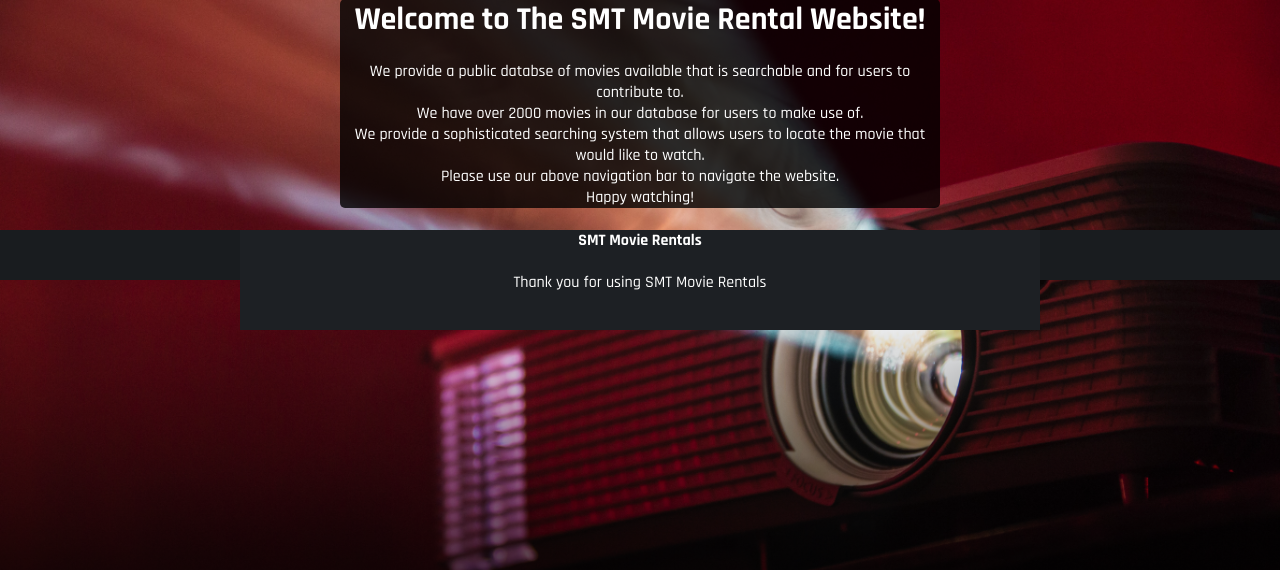
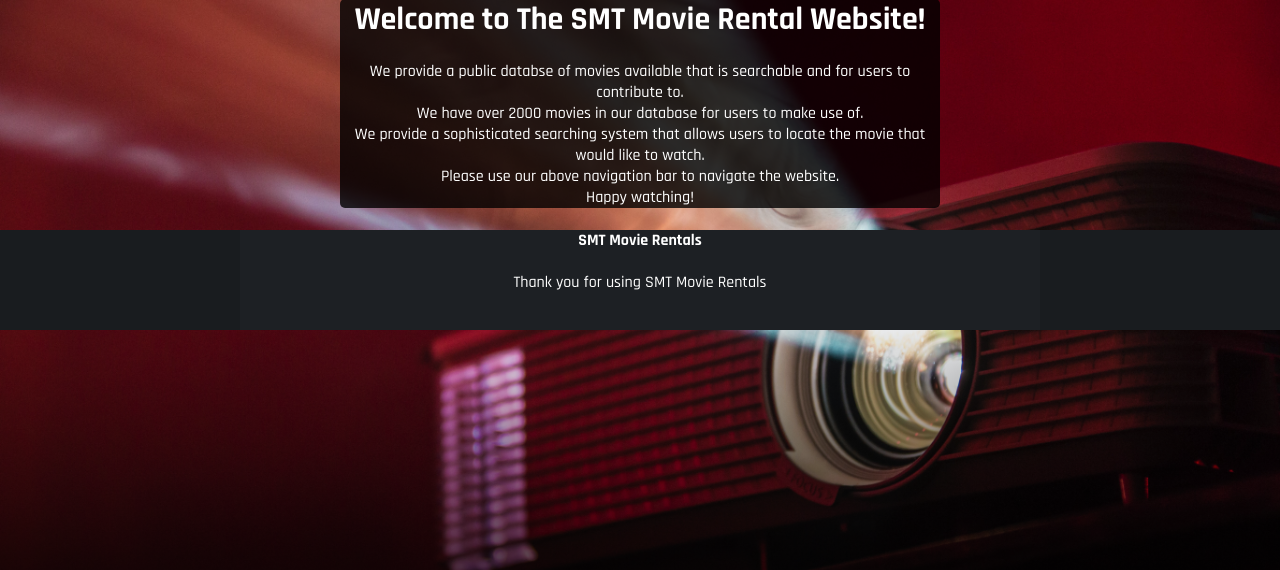
Before and after one commit to CalvinMoylanTAFE/RapidAppDevelopment, a PHP site: page /index.php in a window 1280 px wide. Shown: the part 101-671 px from the top of the page. Run offline with PHP 8.4, Linux system fonts and the light colour scheme.

Commit message:
Updated footer

```diff
--- a/Sprint Two/RapidAppDevelopment-main/Responsive Multiplatform site/styles.css
+++ b/Sprint Two/RapidAppDevelopment-main/Responsive Multiplatform site/styles.css
@@ -63,7 +63,7 @@ footer {
     background-color: #191c1f;
     bottom: 0;
     text-align: center;
-    height: 50px;
+    height: auto;
 }
 
 .fmiddle {
```
Also changed, not shown: 6 other files.
